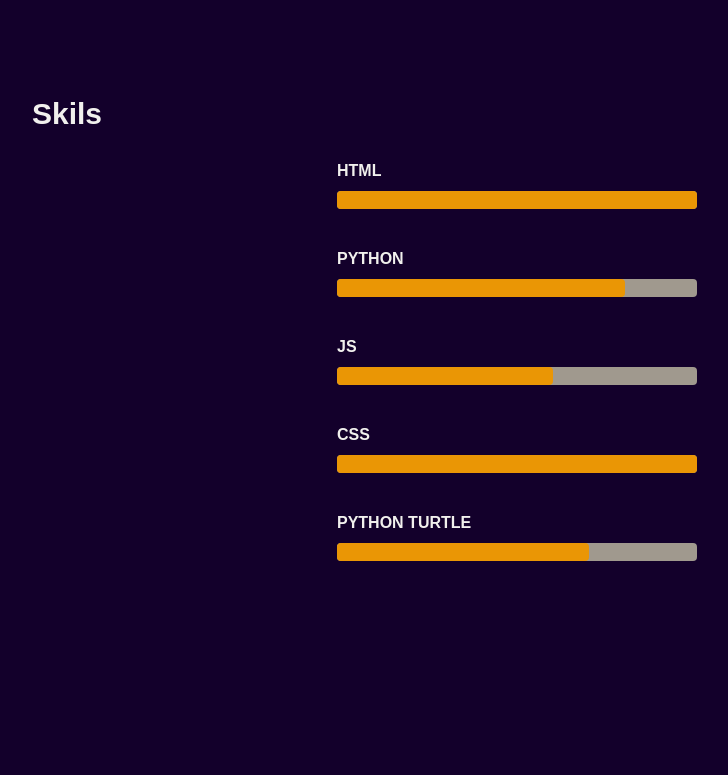
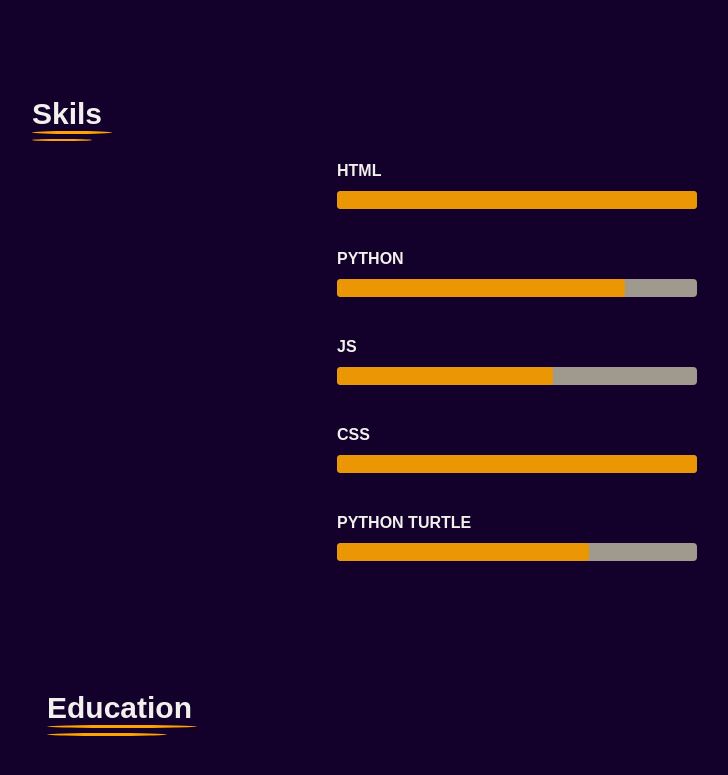
Before and after one commit to KoheliAkter/Portfolio, a plain HTML site: page About.html in a window 1280 px wide. Shown: the part 873-1648 px from the top of the page, without its empty margins (78-806 px from the left). Before the commit the page ends 1534 px from the top, so only its background shows below. Drawn offline with Linux system fonts and the light colour scheme.

Commit message:
add eiducation

```diff
--- a/About.html
+++ b/About.html
@@ -127,6 +127,12 @@
 
             </div>
 
+            <div class="row">
+                <div class="education">
+                    <h3 class="title">Education</h3>
+                </div>
+            </div>
+
         </div>
 
     </section>
--- a/style.css
+++ b/style.css
@@ -220,6 +220,9 @@ body{
     display: inline-block;
     margin-left: 4px;
 }
+
+/* skils section*/
+
 .skils{
     color: #f1f0ed;
     flex: 0 0 60%;
@@ -235,6 +238,28 @@ body{
     font-weight: 700;
     position: relative;
     color: #f1f0ed;
+}
+
+.skilheading h2::before{
+    height: 3px;
+    width: 80px;
+    background-color: #FFA301;
+    position: absolute;
+    top: 100%;
+    left: 70px;
+    content: '';
+    border-radius: 100%;
+}
+.skilheading h2::after{
+    height: 2px;
+    width: 60px;
+    background-color: #FFA301;
+    position: absolute;
+    top: 100%;
+    left: 70px;
+    content: '';
+    margin-top: 8px;
+    border-radius: 100%;
 }
 
 .skils .skil-item{
@@ -275,4 +300,45 @@ body{
     font-weight: 400;
     color: #a0998e;
     line-height: 40px;
+}*/
+
+/*education section*/
+
+.education h3{
+    padding-top: 100px;
+    padding-left: 70px;
+    font-size: 30px;
+    font-weight: 700;
+    position: relative;
+    color: #f1f0ed;
 }
+
+.education h3::before{
+    height: 3px;
+    width: 150px;
+    background-color: #FFA301;
+    position: absolute;
+    top: 100%;
+    left: 70px;
+    content: '';
+    border-radius: 100%;
+}
+.education h3::after{
+    height: 3px;
+    width: 120px;
+    background-color: #FFA301;
+    position: absolute;
+    top: 100%;
+    left: 70px;
+    content: '';
+    margin-top: 8px;
+    border-radius: 100%;
+}
+
+.education{
+    color: #f1f0ed;
+    flex: 0 0 60%;
+    max-width: 60%;
+    padding-left: 15px;
+    margin-top: 20px;
+}
```
